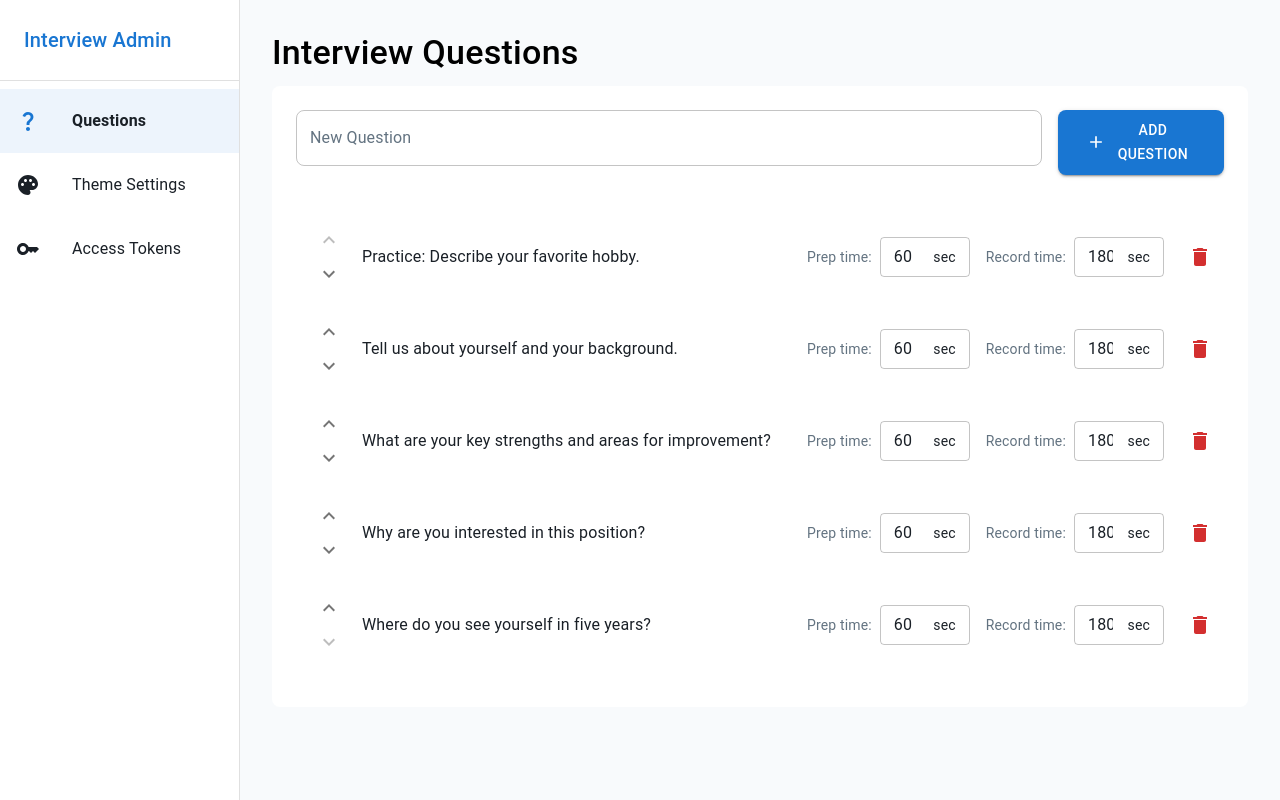
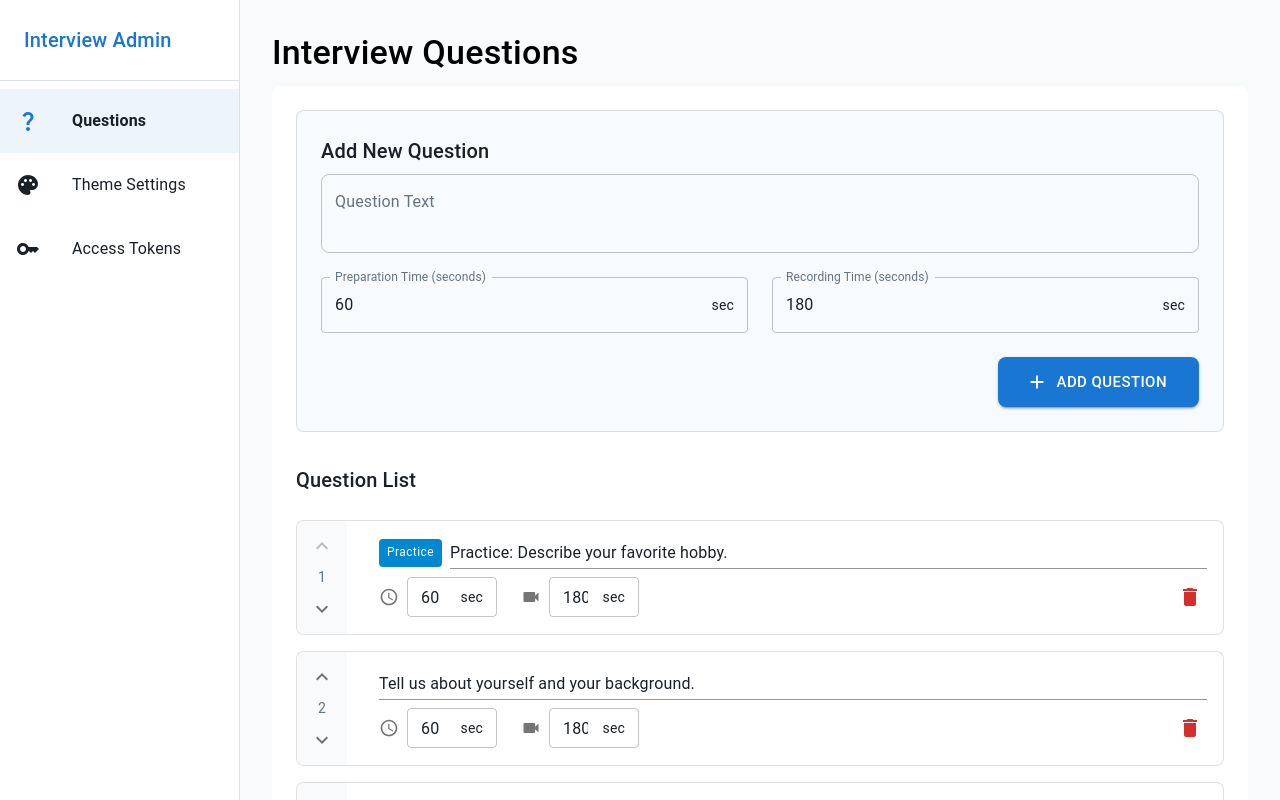
Before and after one commit to Cyber1009/interview_app, a React (Create React App) app: page /admin in a window 1280 px wide. Shown: the top 800 px of the page. Built offline with nearby package versions, Linux system fonts and the light colour scheme.

Commit message:
Prototype

```diff
--- a/src/components/admin/AdminPanel.js
+++ b/src/components/admin/AdminPanel.js
@@ -31,7 +31,7 @@ import {
   useTheme,
   alpha,
 } from '@mui/material';
-import { Add as AddIcon, Delete as DeleteIcon, KeyboardArrowUp as UpIcon, KeyboardArrowDown as DownIcon, QuestionMark as QuestionIcon, Palette as PaletteIcon, Key as KeyIcon } from '@mui/icons-material';
+import { Add as AddIcon, Delete as DeleteIcon, KeyboardArrowUp as UpIcon, KeyboardArrowDown as DownIcon, QuestionMark as QuestionIcon, Palette as PaletteIcon, Key as KeyIcon, AccessTime, Videocam } from '@mui/icons-material';
 import { createTheme } from '@mui/material/styles';
 import { generateToken, cleanExpiredTokens } from '../../utils/tokenGenerator';
 
@@ -341,56 +341,120 @@ function AdminPanel({ onThemeChange }) {
               Interview Questions
             </Typography>
             <Paper elevation={0} sx={{ p: 3, borderRadius: 2, bgcolor: 'background.paper' }}>
-              <Box sx={{ display: 'flex', gap: 2, mb: 4 }}>
+              {/* New Question Form */}
+              <Box
+                component="form"
+                sx={{
+                  mb: 4,
+                  p: 3,
+                  border: '1px solid',
+                  borderColor: 'divider',
+                  borderRadius: 2,
+                  bgcolor: (theme) => alpha(theme.palette.primary.main, 0.03)
+                }}
+              >
+                <Typography variant="h6" gutterBottom>Add New Question</Typography>
+                <Grid container spacing={3}>
+                  <Grid item xs={12}>
                     <TextField
                       fullWidth
                       value={newQuestion}
                       onChange={(e) => setNewQuestion(e.target.value)}
-                  label="New Question"
+                      label="Question Text"
                       variant="outlined"
+                      multiline
+                      rows={2}
                       sx={{
                         '& .MuiOutlinedInput-root': {
                           borderRadius: 2,
                         },
                       }}
                     />
+                  </Grid>
+                  <Grid item xs={12} sm={6}>
+                    <TextField
+                      fullWidth
+                      type="number"
+                      label="Preparation Time (seconds)"
+                      defaultValue={60}
+                      InputProps={{
+                        endAdornment: <Typography variant="body2" sx={{ ml: 1 }}>sec</Typography>,
+                        inputProps: { min: 1, max: 300 }
+                      }}
+                    />
+                  </Grid>
+                  <Grid item xs={12} sm={6}>
+                    <TextField
+                      fullWidth
+                      type="number"
+                      label="Recording Time (seconds)"
+                      defaultValue={180}
+                      InputProps={{
+                        endAdornment: <Typography variant="body2" sx={{ ml: 1 }}>sec</Typography>,
+                        inputProps: { min: 1, max: 600 }
+                      }}
+                    />
+                  </Grid>
+                  <Grid item xs={12} sx={{ textAlign: 'right' }}>
                     <Button
                       variant="contained"
                       onClick={handleAddQuestion}
                       startIcon={<AddIcon />}
+                      size="large"
                       sx={{
                         px: 4,
+                        py: 1.5,
                         borderRadius: 2,
-                    boxShadow: 2,
                       }}
                     >
                       Add Question
                     </Button>
+                  </Grid>
+                </Grid>
               </Box>
+
+              {/* Questions List */}
+              <Box>
+                <Typography variant="h6" sx={{ mb: 2 }}>Question List</Typography>
 
                 <List sx={{
                   width: '100%',
                   '& > *': {
-                  transition: 'transform 0.2s ease-in-out',
-                  '&:hover': {
-                    transform: 'translateX(8px)',
-                  },
+                    transition: 'all 0.2s ease-in-out',
                   },
                 }}>
                   {questions.map((question, index) => (
-                  <ListItem
+                    <Paper
                       key={question.id}
+                      elevation={0}
                       sx={{
-                      bgcolor: 'background.paper',
-                      mb: 1,
-                      borderRadius: 1,
-                      '&:hover': { bgcolor: 'action.hover' },
-                      display: 'flex',
-                      alignItems: 'center',
-                      gap: 2,
+                        mb: 2,
+                        borderRadius: 2,
+                        border: '1px solid',
+                        borderColor: 'divider',
+                        overflow: 'hidden',
+                        '&:hover': {
+                          borderColor: 'primary.main',
+                          bgcolor: (theme) => alpha(theme.palette.primary.main, 0.03),
+                          transform: 'translateX(8px)',
+                        },
                       }}
                     >
-                    <Box sx={{ display: 'flex', flexDirection: 'column' }}>
+                      <ListItem
+                        sx={{
+                          display: 'flex',
+                          alignItems: 'flex-start',
+                          gap: 2,
+                          p: 0,
+                        }}
+                      >
+                        {/* Question Order Controls */}
+                        <Box sx={{
+                          display: 'flex',
+                          flexDirection: 'column',
+                          p: 1,
+                          bgcolor: 'background.default'
+                        }}>
                           <IconButton
                             size="small"
                             onClick={() => moveQuestion(index, 'up')}
@@ -398,6 +462,16 @@ function AdminPanel({ onThemeChange }) {
                           >
                             <UpIcon />
                           </IconButton>
+                          <Typography
+                            align="center"
+                            sx={{
+                              py: 0.5,
+                              color: 'text.secondary',
+                              fontSize: '0.875rem'
+                            }}
+                          >
+                            {index + 1}
+                          </Typography>
                           <IconButton
                             size="small"
                             onClick={() => moveQuestion(index, 'down')}
@@ -406,12 +480,58 @@ function AdminPanel({ onThemeChange }) {
                             <DownIcon />
                           </IconButton>
                         </Box>
-                    <Typography sx={{ flex: 1 }}>{question.text}</Typography>
-                    <Box sx={{ display: 'flex', alignItems: 'center', gap: 2 }}>
+
+                        {/* Question Content */}
+                        <Box sx={{
+                          flex: 1,
+                          p: 2,
+                          display: 'flex',
+                          flexDirection: 'column',
+                          gap: 1
+                        }}>
                           <Box sx={{ display: 'flex', alignItems: 'center', gap: 1 }}>
-                        <Typography variant="body2" color="textSecondary">
-                          Prep time:
+                            {question.isPractice && (
+                              <Typography
+                                variant="caption"
+                                sx={{
+                                  px: 1,
+                                  py: 0.5,
+                                  bgcolor: 'info.main',
+                                  color: 'white',
+                                  borderRadius: 1,
+                                  fontSize: '0.75rem'
+                                }}
+                              >
+                                Practice
                               </Typography>
+                            )}
+                            <TextField
+                              fullWidth
+                              value={question.text}
+                              onChange={(e) => {
+                                const updatedQuestions = questions.map(q =>
+                                  q.id === question.id ? { ...q, text: e.target.value } : q
+                                );
+                                setQuestions(updatedQuestions);
+                                localStorage.setItem('interviewQuestions', JSON.stringify(updatedQuestions));
+                              }}
+                              variant="standard"
+                              sx={{
+                                '& .MuiInput-root': {
+                                  fontSize: '1rem',
+                                  fontWeight: 400,
+                                }
+                              }}
+                            />
+                          </Box>
+
+                          <Box sx={{
+                            display: 'flex',
+                            gap: 3,
+                            alignItems: 'center'
+                          }}>
+                            <Box sx={{ display: 'flex', alignItems: 'center', gap: 1 }}>
+                              <AccessTime sx={{ fontSize: 20, color: 'action.active' }} />
                               <TextField
                                 type="number"
                                 size="small"
@@ -425,9 +545,7 @@ function AdminPanel({ onThemeChange }) {
                               />
                             </Box>
                             <Box sx={{ display: 'flex', alignItems: 'center', gap: 1 }}>
-                        <Typography variant="body2" color="textSecondary">
-                          Record time:
-                        </Typography>
+                              <Videocam sx={{ fontSize: 20, color: 'action.active' }} />
                               <TextField
                                 type="number"
                                 size="small"
@@ -441,16 +559,25 @@ function AdminPanel({ onThemeChange }) {
                               />
                             </Box>
                             <IconButton
-                        edge="end"
+                              size="small"
                               onClick={() => handleDeleteQuestion(question.id)}
-                        color="error"
+                              sx={{
+                                ml: 'auto',
+                                color: 'error.main',
+                                '&:hover': {
+                                  bgcolor: (theme) => alpha(theme.palette.error.main, 0.1)
+                                }
+                              }}
                             >
                               <DeleteIcon />
                             </IconButton>
                           </Box>
+                        </Box>
                       </ListItem>
+                    </Paper>
                   ))}
                 </List>
+              </Box>
             </Paper>
           </Box>
         )}
```
Lines whose indentation alone changed are shown as unchanged.
